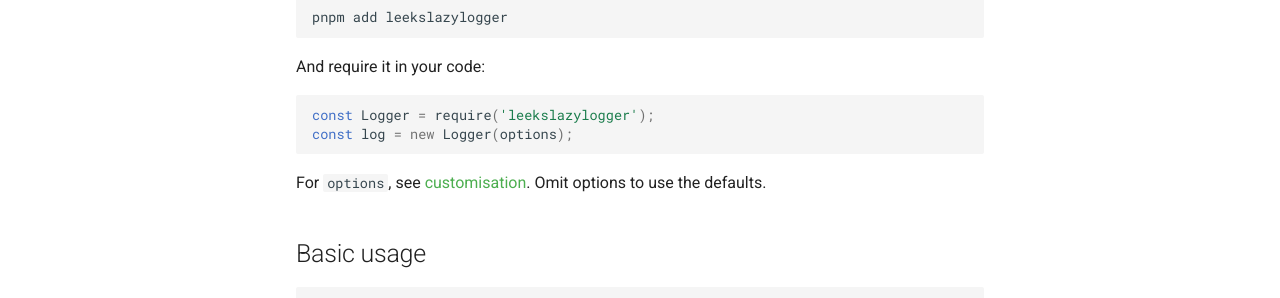
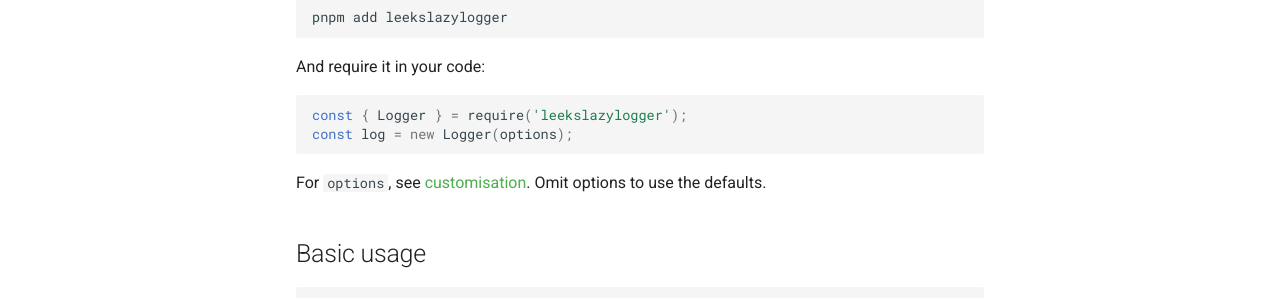
Before and after one commit to eartharoid/leekslazylogger, an MkDocs documentation site: the page built from docs/getting-started.md, in a window 1280 px wide and 1158 px high. Shown: the part 315-613 px from the top of the window. Built offline with MkDocs 1.6.1 and Material for MkDocs 9.7.7, drawn with Linux system fonts in a browser that asks for light colours; comment, search, counter and statistics services are not loaded.

Commit message:
update docs

````diff
--- a/docs/getting-started.md
+++ b/docs/getting-started.md
@@ -25,7 +25,7 @@
 And require it in your code:
 
 ```js
-const Logger = require('leekslazylogger');
+const { Logger } = require('leekslazylogger');
 const log = new Logger(options);
 ```
 
````
